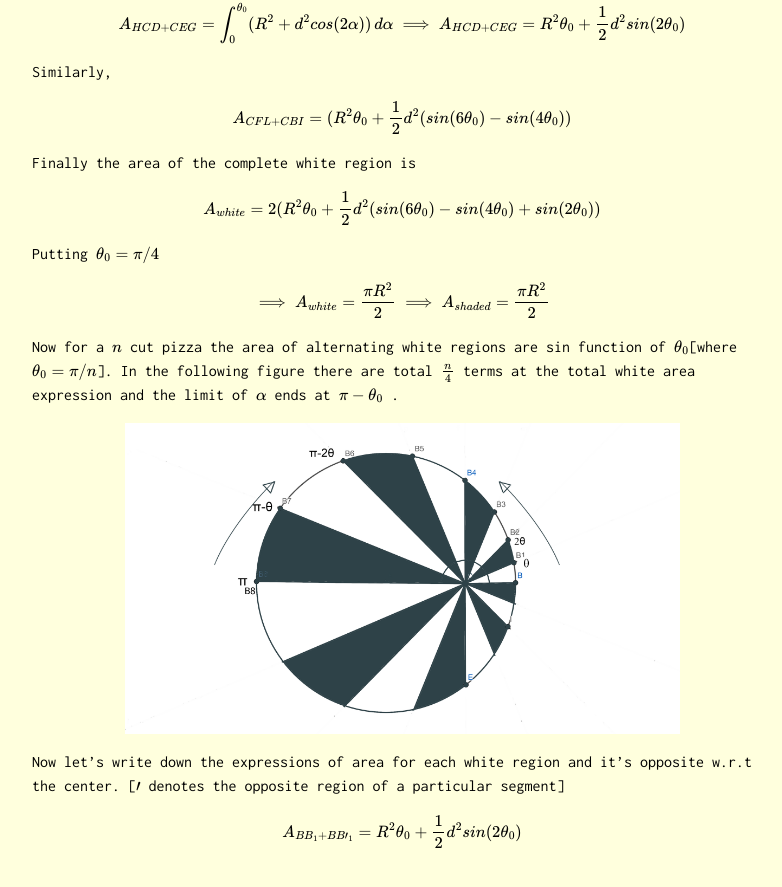
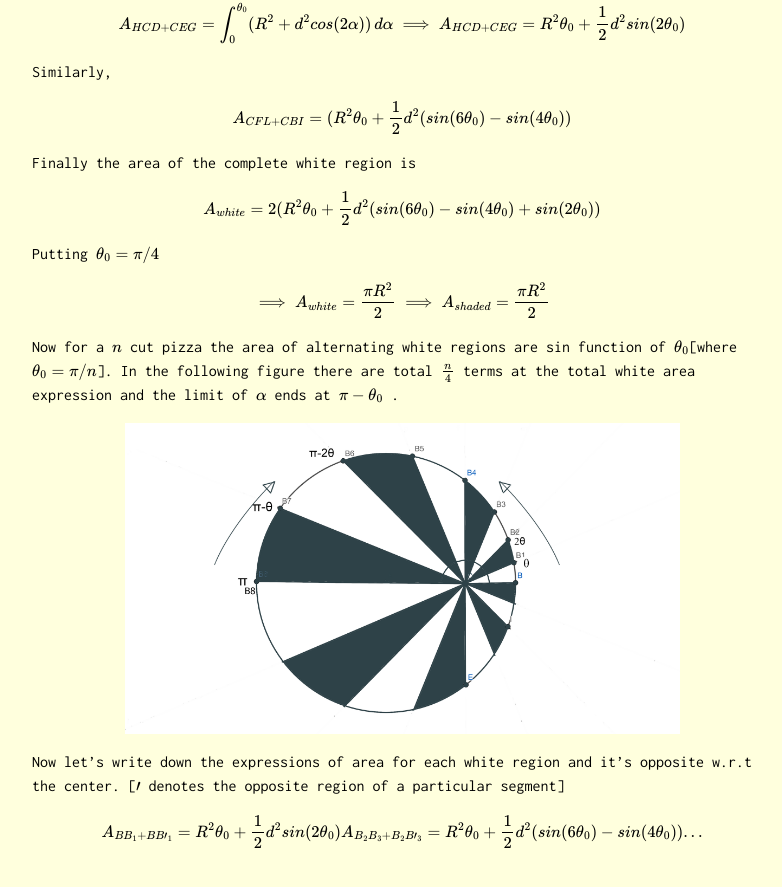
Before and after one commit to Oscuro-Phoenix/math-for-fun, a Jekyll site: the page built from _posts/2021-04-30-Problem-8.md, in a window 1280 px wide and 900 px high, scrolled down 2173 px. Shown: the top 887 px of the window, without its empty margins (238-1020 px from the left). Built offline with Jekyll 4.4.1, drawn with Linux system fonts in a browser that asks for light colours; formulas are drawn with MathJax 3.

Commit message:
Update 2021-04-30-Problem-8.md

```diff
--- a/_posts/2021-04-30-Problem-8.md
+++ b/_posts/2021-04-30-Problem-8.md
@@ -101,5 +101,7 @@ Now let's write down the expressions of area for each white region and it's oppo
 $$
 
 A_{BB_1+BB\prime_1}=R^2\theta_0+\frac{1}{2}d^2sin(2\theta_0) \\
+A_{B_2B_3+B_2B\prime_3}=R^2\theta_0+\frac{1}{2}d^2(sin(6\theta_0)-sin(4\theta_0)) \\
+... \\
 
 $$
```
